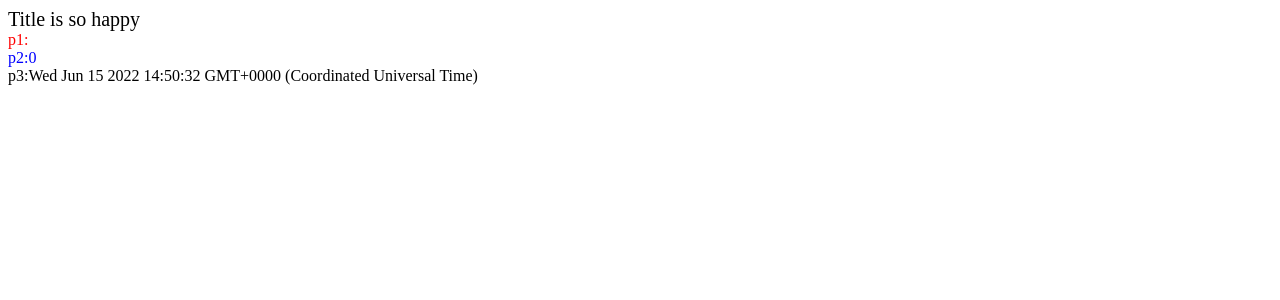
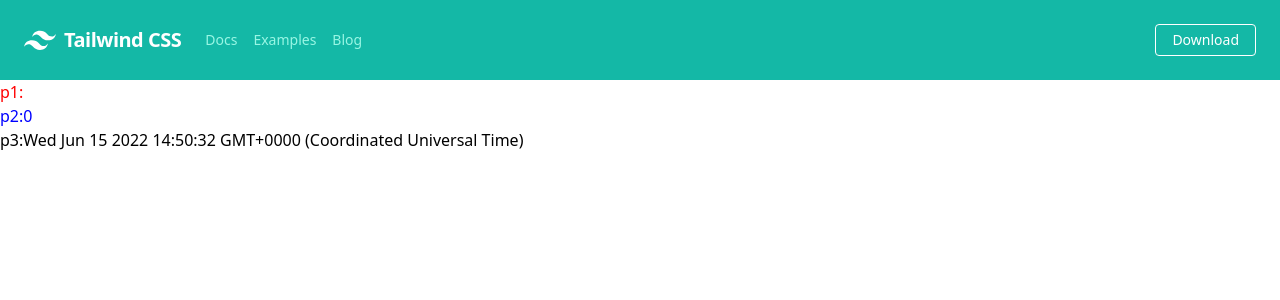
Before and after one commit to yunity29/nuxt3-starter, a Nuxt app in the folder frontend/: page /directory/child in a window 1280 px wide. Shown: the top 300 px of the page. Built offline with nearby package versions, Linux system fonts and the light colour scheme.

Commit message:
Tailwindの導入とLayoutsの利用

```diff
--- a/frontend/nuxt.config.ts
+++ b/frontend/nuxt.config.ts
@@ -7,4 +7,7 @@ export default defineNuxtConfig({
   typescript: {
     strict: true,
   },
+  modules: [
+    '@nuxtjs/tailwindcss',
+  ],
 });
--- a/frontend/package.json
+++ b/frontend/package.json
@@ -12,6 +12,7 @@
   },
   "devDependencies": {
     "@nuxtjs/eslint-config-typescript": "^10.0.0",
+    "@nuxtjs/tailwindcss": "^5.1.2",
     "@typescript-eslint/eslint-plugin": "^5.27.0",
     "@typescript-eslint/parser": "^5.27.0",
     "eslint": "^8.17.0",
--- a/frontend/src/app.vue
+++ b/frontend/src/app.vue
@@ -1,7 +1,5 @@
 <template>
-  <div>
-    <NuxtLayout>
-      <NuxtPage />
-    </NuxtLayout>
-  </div>
+  <NuxtLayout name="default">
+    <NuxtPage />
+  </NuxtLayout>
 </template>
--- a/frontend/src/components/TheHeader.vue
+++ b/frontend/src/components/TheHeader.vue
@@ -1,20 +1,49 @@
 <template>
-  <div class="title">Title is {{ t }}</div>
+  <nav class="flex items-center justify-between flex-wrap bg-teal-500 p-6">
+    <div class="flex items-center flex-shrink-0 text-white mr-6">
+      <svg class="fill-current h-8 w-8 mr-2" width="54" height="54" viewBox="0 0 54 54"
+        xmlns="http://www.w3.org/2000/svg">
+        <path
+          d="M13.5 22.1c1.8-7.2 6.3-10.8 13.5-10.8 10.8 0 12.15 8.1 17.55 9.45 3.6.9 6.75-.45 9.45-4.05-1.8 7.2-6.3 10.8-13.5 10.8-10.8 0-12.15-8.1-17.55-9.45-3.6-.9-6.75.45-9.45 4.05zM0 38.3c1.8-7.2 6.3-10.8 13.5-10.8 10.8 0 12.15 8.1 17.55 9.45 3.6.9 6.75-.45 9.45-4.05-1.8 7.2-6.3 10.8-13.5 10.8-10.8 0-12.15-8.1-17.55-9.45-3.6-.9-6.75.45-9.45 4.05z" />
+      </svg>
+      <span class="font-semibold text-xl tracking-tight">Tailwind CSS</span>
+    </div>
+    <div class="block lg:hidden">
+      <button
+        class="flex items-center px-3 py-2 border rounded text-teal-200 border-teal-400 hover:text-white hover:border-white"
+        @click="state.isOpen = !state.isOpen">
+        <svg class="fill-current h-3 w-3" viewBox="0 0 20 20" xmlns="http://www.w3.org/2000/svg">
+          <title>Menu</title>
+          <path d="M0 3h20v2H0V3zm0 6h20v2H0V9zm0 6h20v2H0v-2z" />
+        </svg>
+      </button>
+    </div>
+    <div :class="{ hidden: !state.isOpen }" class="w-full block flex-grow lg:flex lg:items-center lg:w-auto">
+      <div class="text-sm lg:flex-grow">
+        <a href="#responsive-header" class="block mt-4 lg:inline-block lg:mt-0 text-teal-200 hover:text-white mr-4">
+          Docs
+        </a>
+        <a href="#responsive-header" class="block mt-4 lg:inline-block lg:mt-0 text-teal-200 hover:text-white mr-4">
+          Examples
+        </a>
+        <a href="#responsive-header" class="block mt-4 lg:inline-block lg:mt-0 text-teal-200 hover:text-white">
+          Blog
+        </a>
+      </div>
+      <div>
+        <a href="#"
+          class="inline-block text-sm px-4 py-2 leading-none border rounded text-white border-white hover:border-transparent hover:text-teal-500 hover:bg-white mt-4 lg:mt-0">Download</a>
+      </div>
+    </div>
+  </nav>
 </template>
 
 <!-- setup構文 -->
 <script lang="ts" setup>
 
-// Propsの型定義
-interface Props {
-  title?: string;
-}
-const props = defineProps<Props>();
-
-const t = reactive<String>(props.title);
+const state = reactive({
+  isOpen: false,
+});
 </script>
 <style lang="scss" scoped>
-.title {
-  font-size: 20px;
-}
 </style>
--- /dev/null
+++ b/frontend/src/layouts/default.vue
@@ -0,0 +1,15 @@
+<template>
+  <div>
+    <TheHeader title="so happy" />
+    <slot></slot>
+  </div>
+</template>
+<script lang="ts" setup>
+import { reactive } from 'vue';
+
+const state = reactive({
+  p1: '',
+  p2: 0,
+  p3: new Date(),
+});
+</script>
--- a/frontend/src/layouts/defaultLayout.vue
+++ /dev/null
@@ -1,5 +0,0 @@
-<template>
-  <div>
-    <slot></slot>
-  </div>
-</template>
--- a/frontend/src/pages/directory/child.vue
+++ b/frontend/src/pages/directory/child.vue
@@ -1,6 +1,5 @@
 <template>
   <div class="wrap">
-    <TheHeader title="so happy" />
     <div>
       <div class="row-1" @click="pi1Add()">p1:{{ state.p1 }}</div>
       <div class="row-2">p2:{{ state.p2 }}</div>
--- a/frontend/src/pages/index.vue
+++ b/frontend/src/pages/index.vue
@@ -4,5 +4,6 @@
 <script setup>
 definePageMeta({
   middleware: ['auth'],
+  layout: 'default',
 });
 </script>
--- a/frontend/src/pages/login/index.vue
+++ b/frontend/src/pages/login/index.vue
@@ -8,6 +8,9 @@
 </template>
 <script setup lang="ts">
 import LoginService from '~~/src/services/loginService';
+definePageMeta({
+  layout: 'default',
+});
 
 const state = reactive({
   id: 'sample',
```
Also changed, not shown: frontend/.eslintrc.json, 1 other file (tests, documents, lock files or other folders).
